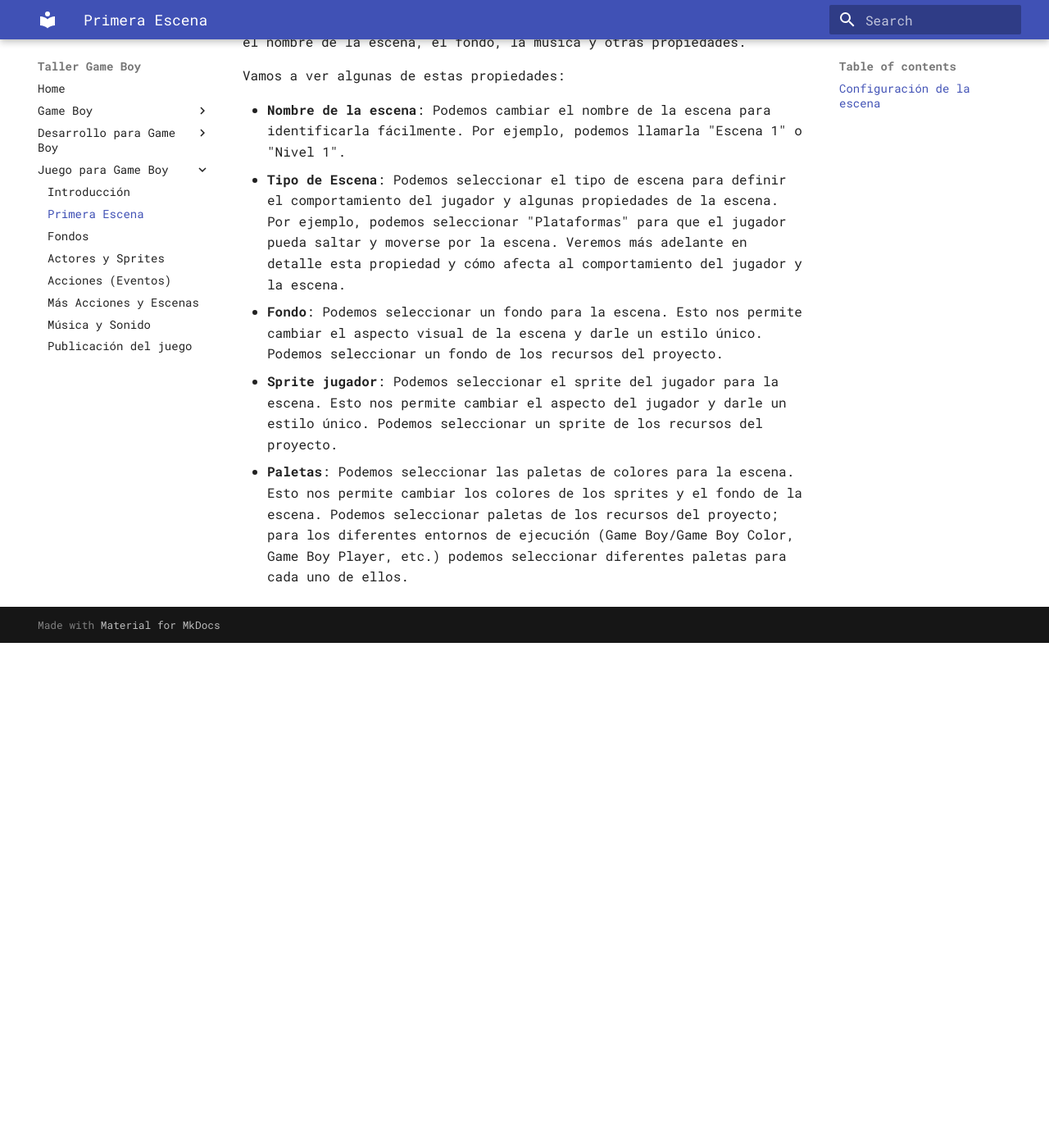
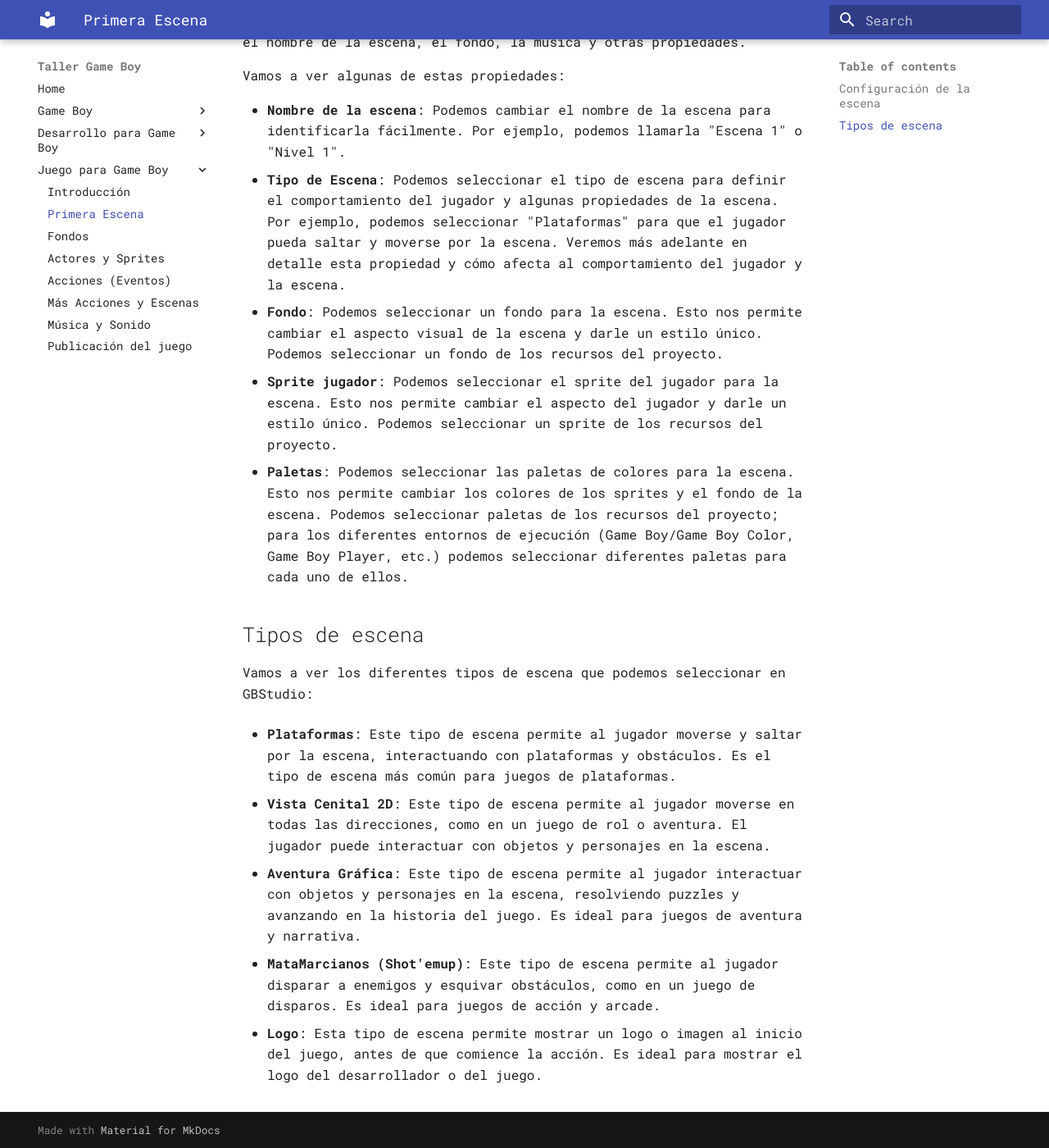
Before and after one commit to makeclassicgames/tallergbstudio, an MkDocs documentation site: the page built from docs/juego/primera_escena.md, in a window 1280 px wide and 1400 px high, scrolled down 1114 px. Shown: the whole window at 82% size. Built offline with MkDocs 1.6.1 and Material for MkDocs 9.7.7, drawn with Linux system fonts in a browser that asks for light colours; before the commit the page ends 1898 px from its top, so only the background shows below that.

```diff
--- a/docs/juego/primera_escena.md
+++ b/docs/juego/primera_escena.md
@@ -24,3 +24,17 @@ Vamos a ver algunas de estas propiedades:
 * **Fondo**: Podemos seleccionar un fondo para la escena. Esto nos permite cambiar el aspecto visual de la escena y darle un estilo único. Podemos seleccionar un fondo de los recursos del proyecto.
 * **Sprite jugador**: Podemos seleccionar el sprite del jugador para la escena. Esto nos permite cambiar el aspecto del jugador y darle un estilo único. Podemos seleccionar un sprite de los recursos del proyecto.
 * **Paletas**: Podemos seleccionar las paletas de colores para la escena. Esto nos permite cambiar los colores de los sprites y el fondo de la escena. Podemos seleccionar paletas de los recursos del proyecto; para los diferentes entornos de ejecución (Game Boy/Game Boy Color, Game Boy Player, etc.) podemos seleccionar diferentes paletas para cada uno de ellos.
+
+## Tipos de escena
+
+Vamos a ver los diferentes tipos de escena que podemos seleccionar en GBStudio:
+
+* **Plataformas**: Este tipo de escena permite al jugador moverse y saltar por la escena, interactuando con plataformas y obstáculos. Es el tipo de escena más común para juegos de plataformas.
+
+* **Vista Cenital 2D**: Este tipo de escena permite al jugador moverse en todas las direcciones, como en un juego de rol o aventura. El jugador puede interactuar con objetos y personajes en la escena.
+
+* **Aventura Gráfica**: Este tipo de escena permite al jugador interactuar con objetos y personajes en la escena, resolviendo puzzles y avanzando en la historia del juego. Es ideal para juegos de aventura y narrativa.
+
+* **MataMarcianos (Shot'emup)**: Este tipo de escena permite al jugador disparar a enemigos y esquivar obstáculos, como en un juego de disparos. Es ideal para juegos de acción y arcade.
+
+* **Logo**: Esta tipo de escena permite mostrar un logo o imagen al inicio del juego, antes de que comience la acción. Es ideal para mostrar el logo del desarrollador o del juego.
```
Also changed, not shown: docs/juego/fondos.md (added, +36 -0 lines), docs/img/escenaconfondo.png (added).
